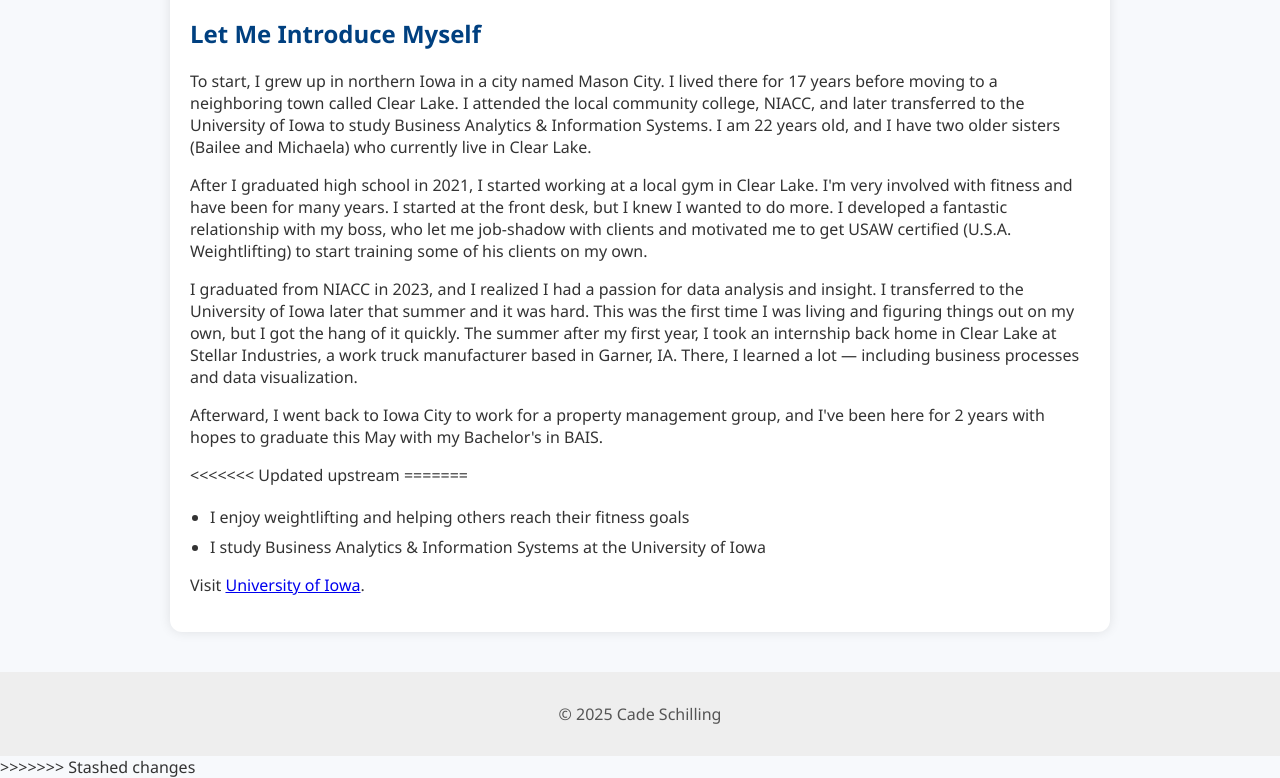
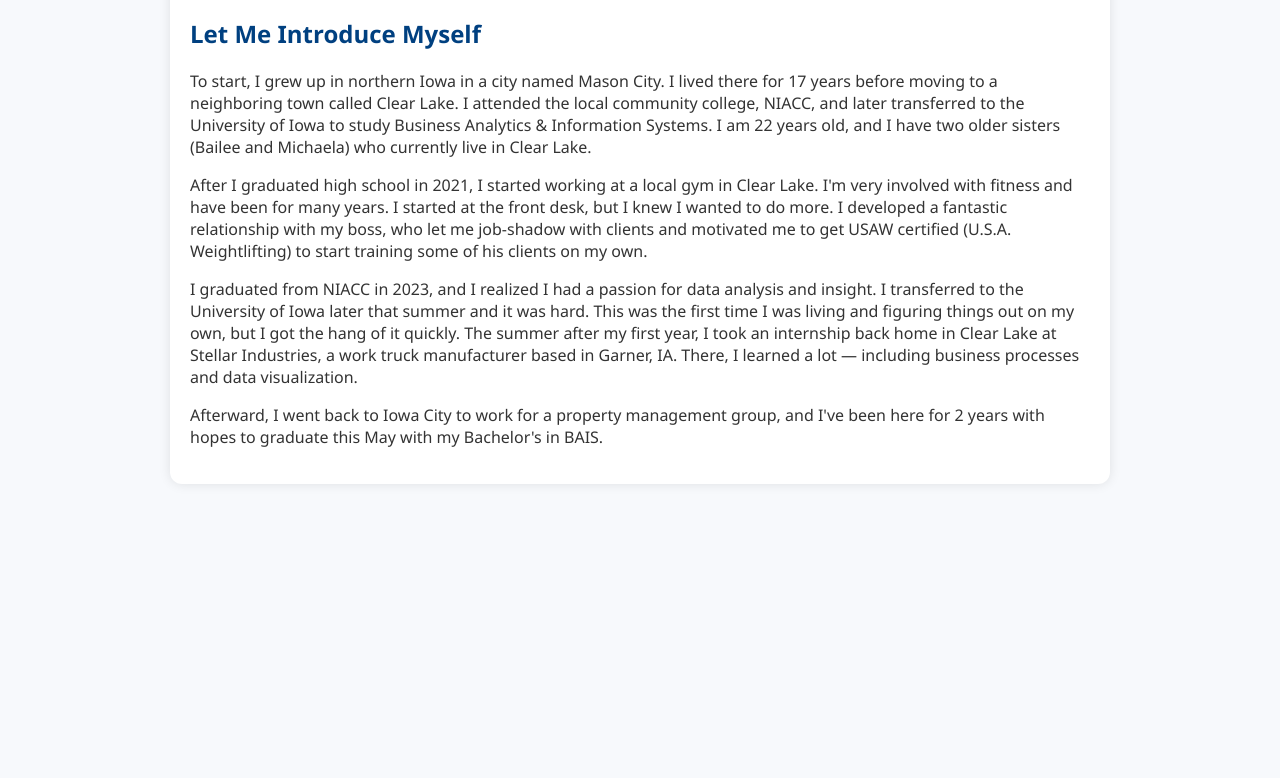
Before and after one commit to cd-schilling/cdschilling_HW6, a plain HTML site: page index.html in a window 1280 px wide. Shown: the part 482-1260 px from the top of the page. After the commit the page ends 1006 px from the top, so only its background shows below. Drawn offline with Linux system fonts and the light colour scheme.

Commit message:
Update index.html

```diff
--- a/index.html
+++ b/index.html
@@ -37,22 +37,3 @@
     <p>
       Afterward, I went back to Iowa City to work for a property management group, and I've been here for 2 years with hopes to graduate this May with my Bachelor's in BAIS.
     </p>
-
-<<<<<<< Updated upstream
-
-=======
-    <ul>
-      <li>I enjoy weightlifting and helping others reach their fitness goals</li>
-      <li>I study Business Analytics & Information Systems at the University of Iowa</li>
-    </ul>
-
-    <p>
-      Visit <a href="https://uiowa.edu" target="_blank">University of Iowa</a>.
-    </p>
-  </main>
-  <footer>
-    <p>&copy; 2025 Cade Schilling</p>
-  </footer>
-</body>
-</html>
->>>>>>> Stashed changes
```
